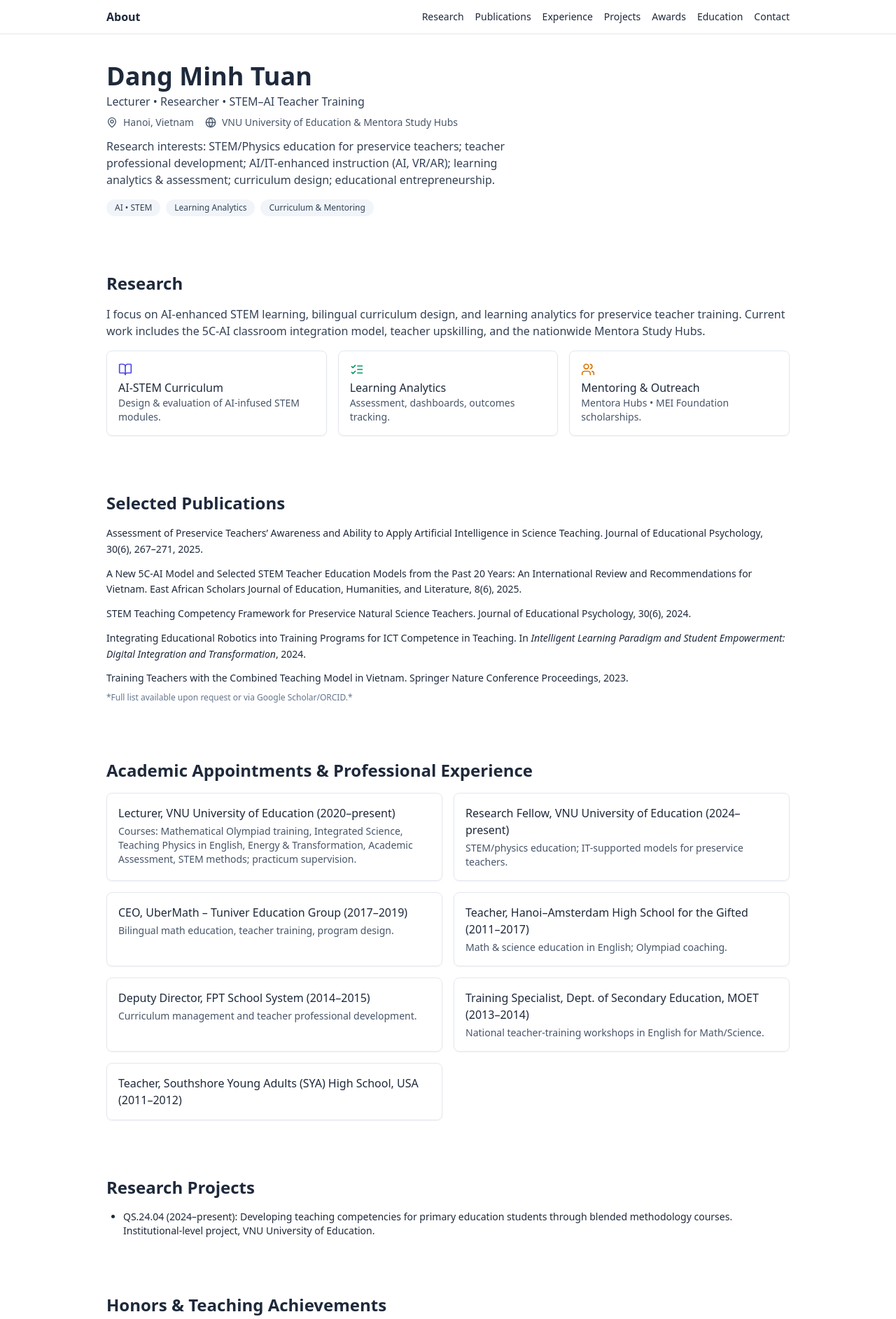
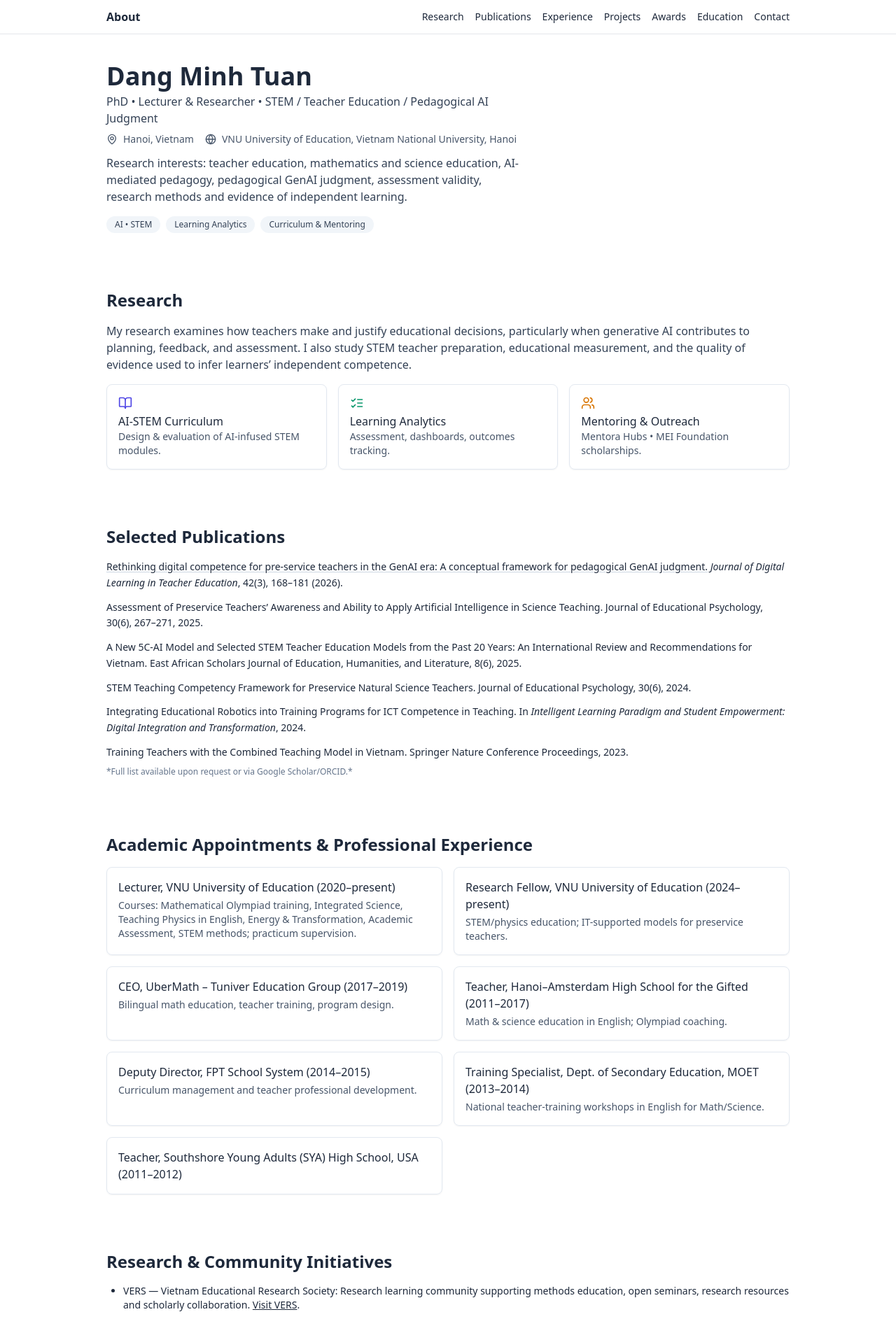
Before and after one commit to Diavn/about, a React (Vite) app: page / in a window 1280 px wide. Shown: the top 1885 px of the page at 70% size. Built offline with nearby package versions, Linux system fonts and the light colour scheme.

Commit message:
Refresh academic personal site with verified 2026 PGJ publication, VERS and contact links

```diff
--- a/src/PersonalBrandPage.jsx
+++ b/src/PersonalBrandPage.jsx
@@ -49,20 +49,20 @@ export default function AboutPage() {
   <Container>
       <div className="max-w-prose">
         <h1 className="text-3xl md:text-4xl font-bold leading-tight">Dang Minh Tuan</h1>
-        <p className="mt-1 text-slate-700">Lecturer • Researcher • STEM–AI Teacher Training</p>
+        <p className="mt-1 text-slate-700">PhD • Lecturer &amp; Researcher • STEM / Teacher Education / Pedagogical AI Judgment</p>
 
         <div className="mt-2 flex flex-wrap items-center gap-x-4 gap-y-1 text-sm text-slate-600">
           <span className="inline-flex items-center gap-2">
             <MapPin className="w-4 h-4"/> Hanoi, Vietnam
           </span>
           <span className="inline-flex items-center gap-2">
-            <Globe className="w-4 h-4"/> VNU University of Education & Mentora Study Hubs
+            <Globe className="w-4 h-4"/> VNU University of Education, Vietnam National University, Hanoi
           </span>
         </div>
 
         <p className="mt-3 text-slate-700">
-          Research interests: STEM/Physics education for preservice teachers; teacher professional development;
-          AI/IT-enhanced instruction (AI, VR/AR); learning analytics & assessment; curriculum design; educational entrepreneurship.
+          Research interests: teacher education, mathematics and science education, AI-mediated pedagogy,
+          pedagogical GenAI judgment, assessment validity, research methods and evidence of independent learning.
         </p>
 
         <div className="mt-4 flex flex-wrap gap-2">
@@ -80,8 +80,9 @@ export default function AboutPage() {
           {/* RESEARCH */}
           <Section id="research" title="Research">
             <p className="text-slate-700">
-              I focus on AI-enhanced STEM learning, bilingual curriculum design, and learning analytics for preservice teacher training.
-              Current work includes the 5C-AI classroom integration model, teacher upskilling, and the nationwide Mentora Study Hubs.
+              My research examines how teachers make and justify educational decisions, particularly when generative AI
+              contributes to planning, feedback, and assessment. I also study STEM teacher preparation, educational measurement,
+              and the quality of evidence used to infer learners’ independent competence.
             </p>
             <div className="grid md:grid-cols-3 gap-4 mt-4">
               <Card>
@@ -105,6 +106,7 @@ export default function AboutPage() {
           {/* PUBLICATIONS */}
           <Section id="publications" title="Selected Publications">
             <ul className="space-y-3 text-sm leading-relaxed">
+              <li><a className="font-medium underline decoration-slate-300 underline-offset-2 hover:text-indigo-700" href="https://doi.org/10.1080/21532974.2026.2701010" target="_blank" rel="noopener noreferrer">Rethinking digital competence for pre-service teachers in the GenAI era: A conceptual framework for pedagogical GenAI judgment.</a> <span><i>Journal of Digital Learning in Teacher Education</i>, 42(3), 168–181 (2026).</span></li>
               <li>
                 <span className="font-medium">Assessment of Preservice Teachers’ Awareness and Ability to Apply Artificial Intelligence in Science Teaching.</span>
                 <span> Journal of Educational Psychology, 30(6), 267–271, 2025.</span>
@@ -168,8 +170,9 @@ export default function AboutPage() {
           </Section>
 
           {/* PROJECTS */}
-          <Section id="projects" title="Research Projects">
+          <Section id="projects" title="Research & Community Initiatives">
             <ul className="list-disc pl-6 text-sm space-y-2">
+              <li><span className="font-medium">VERS — Vietnam Educational Research Society:</span> Research learning community supporting methods education, open seminars, research resources and scholarly collaboration. <a className="underline hover:text-indigo-700" href="https://diavn.github.io/VERS/" target="_blank" rel="noopener noreferrer">Visit VERS</a>.</li>
               <li>
                 <span className="font-medium">QS.24.04 (2024–present):</span> Developing teaching competencies for primary education students through blended methodology courses. Institutional-level project, VNU University of Education.
               </li>
@@ -189,7 +192,7 @@ export default function AboutPage() {
           {/* EDUCATION */}
           <Section id="education" title="Education">
             <ul className="list-disc pl-6 text-sm space-y-1">
-              <li><b>Ph.D. in Theory, Methods, and Technology of Teaching</b> (2020–2025), VNU University of Education, Hanoi.
+              <li><b>Ph.D. in Theory, Methods, and Technology of Teaching</b> (degree awarded 2026), VNU University of Education, Hanoi.
                 Dissertation: Developing STEM Teaching Competencies for Preservice Natural Science Teachers Supported by IT (Energy & Transformation). Supervisors: Assoc. Prof. Dr. Pham Kim Chung; Prof. Dr. Mai Van Hung.
               </li>
               <li><b>M.Sc. in Physics</b> (2007–2008), Claude Bernard University Lyon 1, France. Thesis: Observation of Z0 Events in the First Data of the ATLAS Detector (CERN). Supervisor: Prof. Theodore Todorov.</li>
@@ -201,10 +204,10 @@ export default function AboutPage() {
           {/* CONTACT */}
           <Section id="contact" title="Contact">
             <div className="flex flex-wrap items-center gap-4 text-sm">
-              <a className="inline-flex items-center gap-2 underline" href="mailto:youremail@example.com">
+              <a className="inline-flex items-center gap-2 underline" href="mailto:tuandang@vnu.edu.vn">
                 <Mail className="w-4 h-4"/> tuandang@vnu.edu.vn
               </a>
-              <a className="inline-flex items-center gap-2 underline" href="#" target="_blank" rel="noreferrer">
+              <a className="inline-flex items-center gap-2 underline" href="https://orcid.org/0000-0002-4103-1685" target="_blank" rel="noopener noreferrer">
                 <Globe className="w-4 h-4"/> ORCID https://orcid.org/0000-0002-4103-1685
               </a>
             </div>
```
